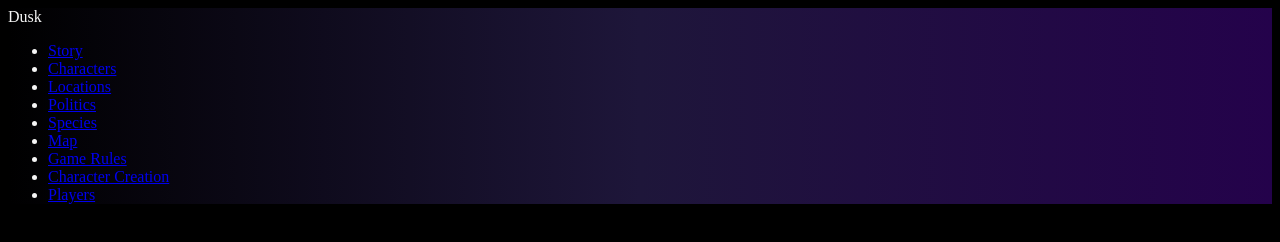
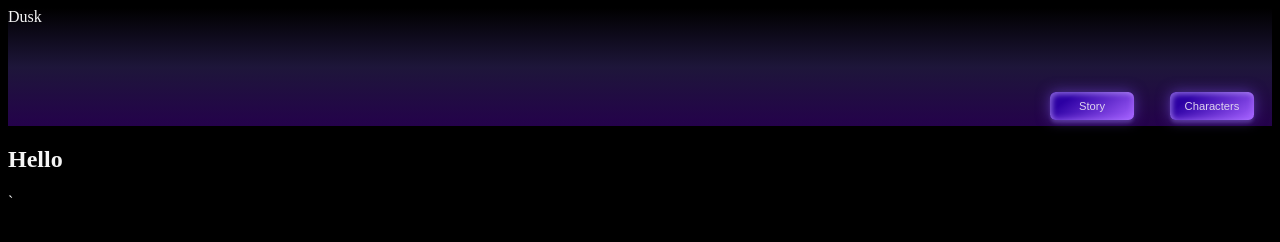
Before and after one commit to Scrysis/dusk, a plain HTML site: page index.html in a window 1280 px wide. Drawn offline with Linux system fonts and the light colour scheme; a web font is replaced by a local one.

Commit message:
trying to get button layout working

```diff
--- a/index.html
+++ b/index.html
@@ -1,52 +1,54 @@
-<!DOCTYPE html>
+<!doctype html>
 <!--[if lt IE 7]>      <html class="no-js lt-ie9 lt-ie8 lt-ie7"> <![endif]-->
 <!--[if IE 7]>         <html class="no-js lt-ie9 lt-ie8"> <![endif]-->
 <!--[if IE 8]>         <html class="no-js lt-ie9"> <![endif]-->
 <!--[if gt IE 8]>      <html class="no-js"> <!--<![endif]-->
 <html>
   <head>
-        <meta charset="utf-8">
-        <meta http-equiv="X-UA-Compatible" content="IE=edge">
+    <meta charset="utf-8" />
+    <meta http-equiv="X-UA-Compatible" content="IE=edge" />
     <title>Dusk</title>
-        <meta name="description" content="">
-        <meta name="viewport" content="width=device-width, initial-scale=1">
-        <link rel="stylesheet" href="style.css">
-
+    <meta name="description" content="" />
+    <meta name="viewport" content="width=device-width, initial-scale=1" />
+    <link rel="stylesheet" href="style.css" />
+    <link rel="preconnect" href="https://fonts.googleapis.com" />
+    <link rel="preconnect" href="https://fonts.gstatic.com" crossorigin />
+    <link
+      href="https://fonts.googleapis.com/css2?family=Jim+Nightshade&family=Merienda:wght@300..900&family=Roboto+Flex:opsz,wght,XOPQ,XTRA,YOPQ,YTDE,YTFI,YTLC,YTUC@8..144,100..1000,96,468,79,-203,738,514,712&family=Rubik+Burned&family=Trade+Winds&display=swap"
+      rel="stylesheet"
+    />
   </head>
   <body>
     <!--[if lt IE 7]>
-            <p class="browsehappy">You are using an <strong>outdated</strong> browser. Please <a href="#">upgrade your browser</a> to improve your experience.</p>
+      <p class="browsehappy">
+        You are using an <strong>outdated</strong> browser. Please
+        <a href="#">upgrade your browser</a> to improve your experience.
+      </p>
     <![endif]-->
 
     <section id="topBanner">
       <header>Dusk</header>
       <nav class="navbar">
-                <ul>
-                    <li><a href="./story/story.html">Story</a></li>
-                    <li><a href="./characters/characters.html">Characters</a></li>
-                    <li><a href="./locations/locations.html">Locations</a></li>
-                    <li><a href="./politics/politics.html">Politics</a></li>
-                    <li><a href="./species/species.html">Species</a> </li>
-                    <li><a href="./map/map.html">Map</a></li>
-                    <li><a href="./rules/rules.html">Game Rules</a></li>
-                    <li><a href="./creation/creation.html">Character Creation</a></li>
-                <li><a href="./players/players.html">Players</a></li>
-                </ul>
-
-
-
-
-
-
-
-
-
+<button class="btn" a href="./story/story.html" >Story</button>
+<button class="btn" a href="./characters/characters.html">Characters</button>
+        <!-- <ul>
+          <li><button class="btn" a href="./story/story.html" >Story</button></li>
+          <li><button class="btn" a href="./characters/characters.html">Characters</button></li>
+          <li><button class="btn" a href="./locations/locations.html">Locations</button></li>
+          <li><button class="btn" a href="./politics/politics.html">Politics</button></li>
+          <li><button class="btn" a href="./species/species.html">Species</button></li>
+          <li><button class="btn" a href="./map/map.html">Map</button></li>
+          <li><button class="btn" a href="./rules/rules.html">Rules</button></li>
+          <li><button class="btn" a href="./creation/creation.html">Creation</button></li>
+          <li><button class="btn" a href="./players/players.html">Players</button></li>
+        </ul> -->
       </nav>
     </section>
     <section>
-            <h1></h1>
+      <h1>Hello</h1>
     </section>
 
     <script src="" async defer></script>
   </body>
 </html>
+`
--- a/style.css
+++ b/style.css
@@ -6,22 +6,62 @@ body{
     color: whitesmoke;
 }
 #topBanner{
-    background: linear-gradient(90deg, rgb(0,0,0), rgb(30, 22, 58),rgb(36, 2, 75));
+    background: linear-gradient(180deg, rgb(0,0,0), rgb(30, 22, 58),rgb(36, 2, 75));
     color:whitesmoke;
+    align-items: right;
+}
+.navbar{
+  display:flex;
+  flex-direction: row;
+  /* margin-left: 50%; */
+  height: 100px;
+  width: 100%;
+  justify-self: stretch;
+  justify-content: right;
+  align-items: flex-end;
+  flex: 0 0;
+  flex-basis: 100%;
+  column-gap: 0;
+
+
 }
 
+.navbar button{
+  transform: scale(0.7);
+  margin: 0;
+  padding: 0;
+}
+.navbar ul{
+  list-style-type: none;
+  align-items: bottom;
+  justify-content: space-between;
+  margin: 0;
+padding: 0;
+gap: 0;
+}
+.navbar ul li{
+  float: inline-end;
+  line-height: 0.1em;
+margin: 0;
+padding: 0;
+}
+
+.navbar ul li button{
+  transform: scale(0.7);
+
+}
 
 /* Altered from Uiverse.io by Allyhere */
 .btn {
   --clr-font-main: hsla(0 0% 20% / 100);
-  --btn-bg-1: hsla(194 100% 69% / 1);
-  --btn-bg-2: hsla(217 100% 56% / 1);
-  --btn-bg-color: hsla(360 100% 100% / 1);
+  --btn-bg-1: rgb(165, 97, 255);
+  --btn-bg-2: rgb(44, 0, 163);
+  --btn-bg-color: rgb(222, 212, 238);
   --radii: 0.5em;
   cursor: pointer;
-  padding: 0.9em 1.4em;
+  padding: 0em 0em;
   min-width: 120px;
-  min-height: 44px;
+  min-height: 40px;
   font-size: var(--size, 1rem);
   font-weight: 500;
   transition: 0.8s;
@@ -36,10 +76,10 @@ body{
   border-radius: var(--radii);
   color: var(--btn-bg-color);
   box-shadow:
-    0px 0px 20px rgba(71, 184, 255, 0.5),
-    0px 5px 5px -1px rgba(58, 125, 233, 0.25),
-    inset 4px 4px 8px rgba(175, 230, 255, 0.5),
-    inset -4px -4px 8px rgba(19, 95, 216, 0.35);
+    0px 0px 20px rgba(133, 89, 255, 0.5),
+    0px 5px 5px -1px rgba(179, 158, 255, 0.25),
+    inset 4px 4px 8px rgba(203, 175, 255, 0.5),
+    inset -4px -4px 8px rgba(173, 111, 255, 0.35);
 }
 
 .btn:hover {
@@ -53,6 +93,9 @@ body{
     0 0 0 6px var(--btn-bg-2);
 }
 
+
+
+
 @media (prefers-reduced-motion: reduce) {
   .btn {
     transition: linear;
```
Lines whose indentation alone changed are shown as unchanged.
